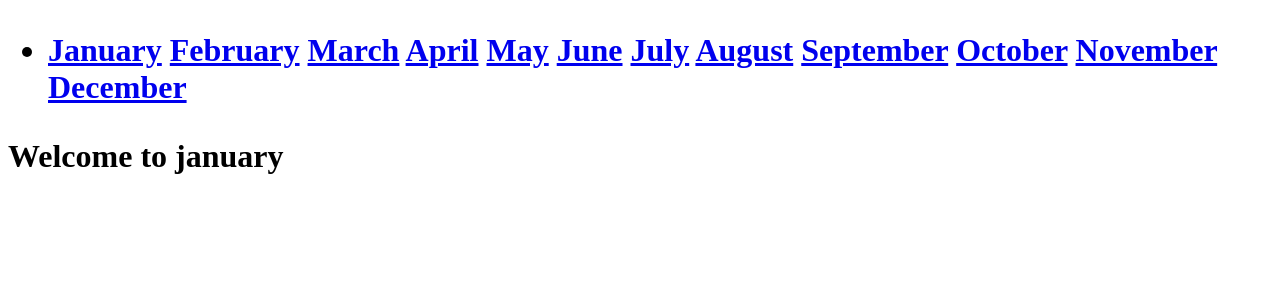
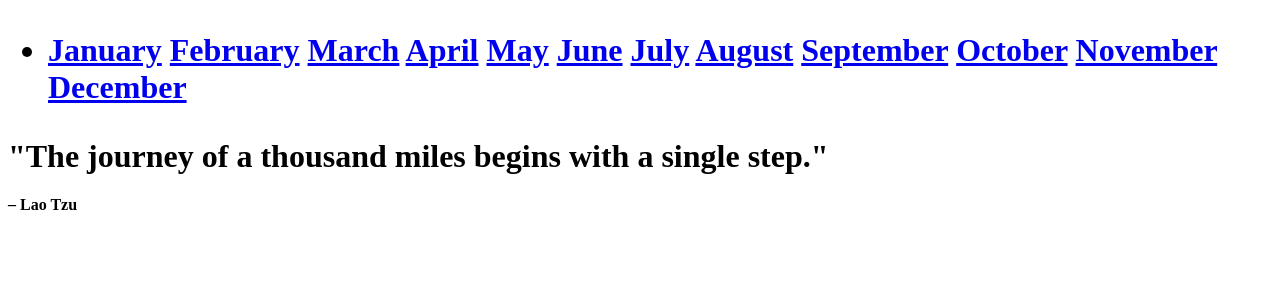
Before and after one commit to ofwonogodwin/monthly_challenges-App2, a Django app: page / in a window 1280 px wide. Shown: the top 300 px of the page. Run offline with Django 5.2, Linux system fonts and the light colour scheme.

Commit message:
January Quote added

```diff
--- a/templates/jan.html
+++ b/templates/jan.html
@@ -1,5 +1,6 @@
 {% extends 'base.html' %}
 
 {% block content %}
-    <h1>Welcome to january</h1>
+    <h1>"The journey of a thousand miles begins with a single step." </h1>
+    <h4>– Lao Tzu</h4>
 {% endblock content %}
```
